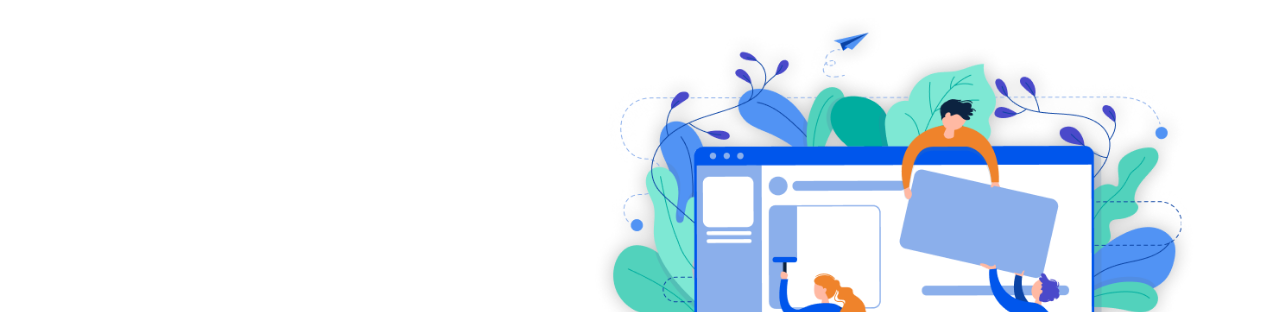
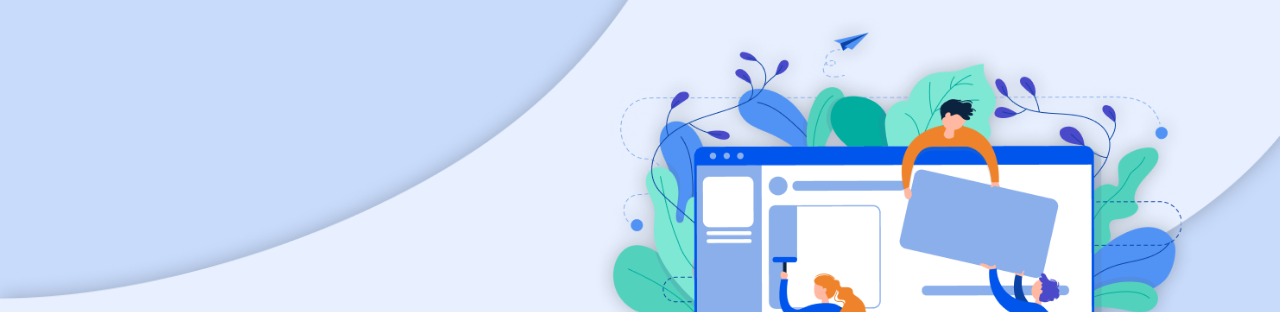
Before and after one commit to alexkos971/our-project, a plain HTML site: page index.html in a window 1280 px wide. Shown: the part 115-427 px from the top of the page. Drawn offline with Linux system fonts and the light colour scheme; a web font is replaced by a local one.

Commit message:
return recent changes

```diff
--- a/css/style.css
+++ b/css/style.css
@@ -29,8 +29,7 @@ header {
     background-repeat: no-repeat;
     background-size: cover;
     overflow: hidden;
-    /* background-image: url('../img/Background.png'); */
-    background-color: #fff;
+    background-image: url('../img/Background.png');
     font-family: 'Montserrat Medium', sans-serif;
 }
 
```
